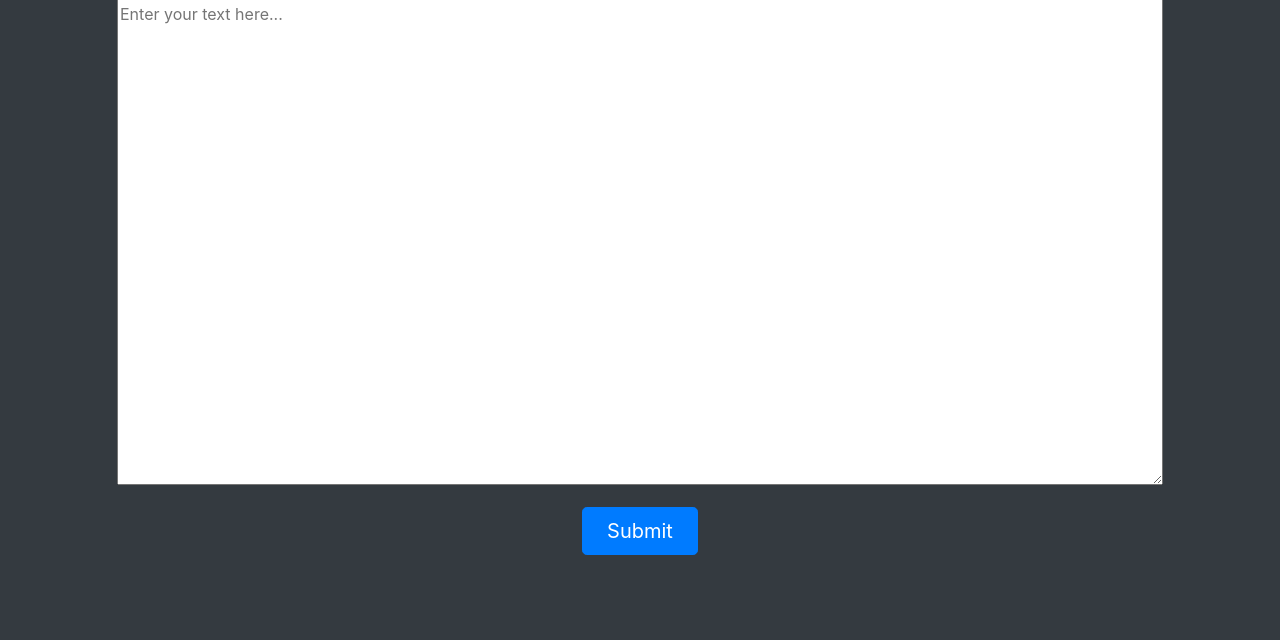
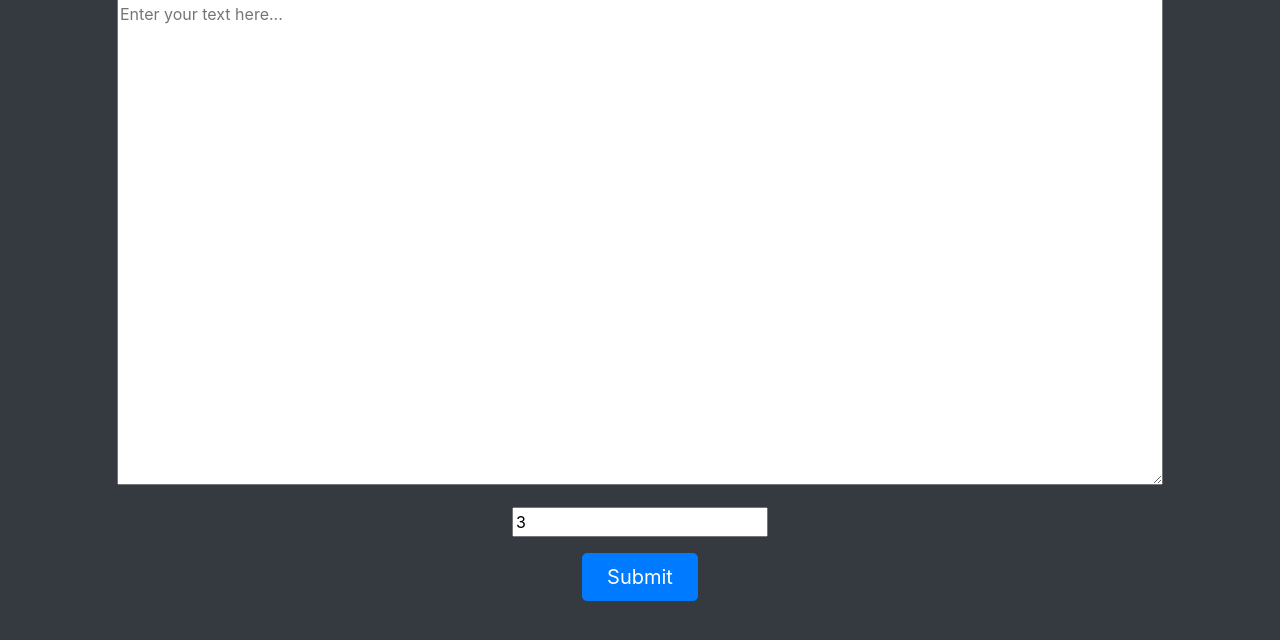
Before and after one commit to datagy/flask-text-summarizer, a Flask app: page / in a window 1280 px wide. Shown: the part 105-745 px from the top of the page. Run offline with Flask 2, Linux system fonts and the light colour scheme; some libraries are stand-ins or nearby versions.

Commit message:
Added number of sentences control

```diff
--- a/app/forms.py
+++ b/app/forms.py
@@ -1,7 +1,8 @@
 from flask_wtf import FlaskForm
-from wtforms import SubmitField, TextAreaField
+from wtforms import SubmitField, TextAreaField, IntegerField
 from wtforms.validators import DataRequired
 
 class SubmitTextForm(FlaskForm):
     text = TextAreaField('Text to Summarize', validators=[DataRequired()])
+    num_sentences = IntegerField('Number of Sentences', validators=[DataRequired()], default=3)
     submit = SubmitField('Submit')
--- a/app/routes.py
+++ b/app/routes.py
@@ -11,7 +11,8 @@ def index():
     form = SubmitTextForm(size=600)
     if form.validate_on_submit():
         text = request.form['text']
-        summary = summarizer.summarize_text(text, 3)
+        num_sentences = int(request.form['num_sentences'])
+        summary = summarizer.summarize_text(text, num_sentences)
         return render_template('summary.html',  text=summary)
     return render_template('index.html', text=sample_text, form=form)
 
--- a/app/templates/index.html
+++ b/app/templates/index.html
@@ -5,6 +5,7 @@
   <p>
     {{ form.text(cols=100,rows=20, placeholder='Enter your text here...') }}
   </p>
+  <p>{{ form.num_sentences }}</p>
   <p>{{ form.submit(class="btn btn-primary btn-lg px-4 gap-3") }}</p>
 </form>
 {% endblock %}
```
